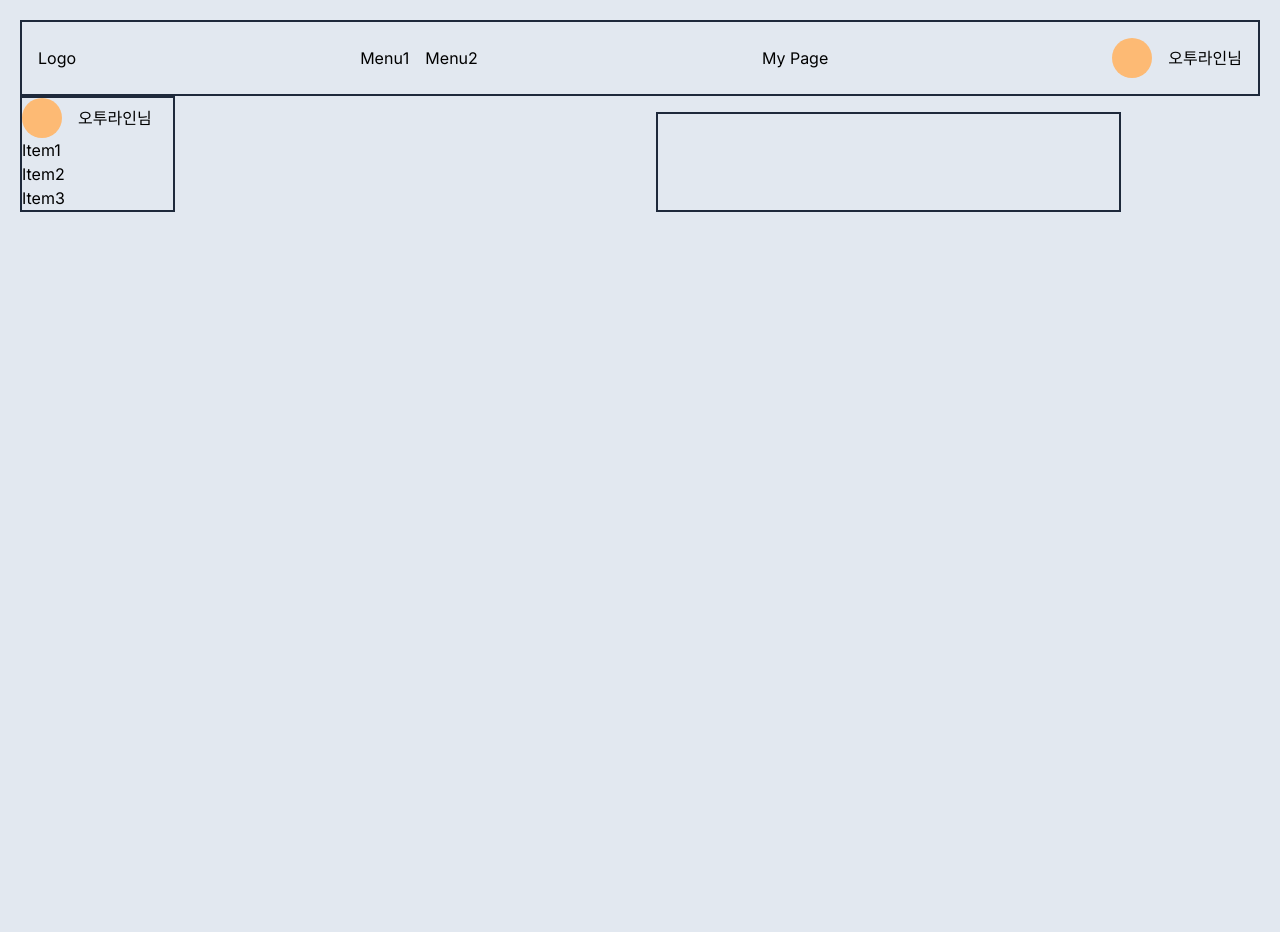
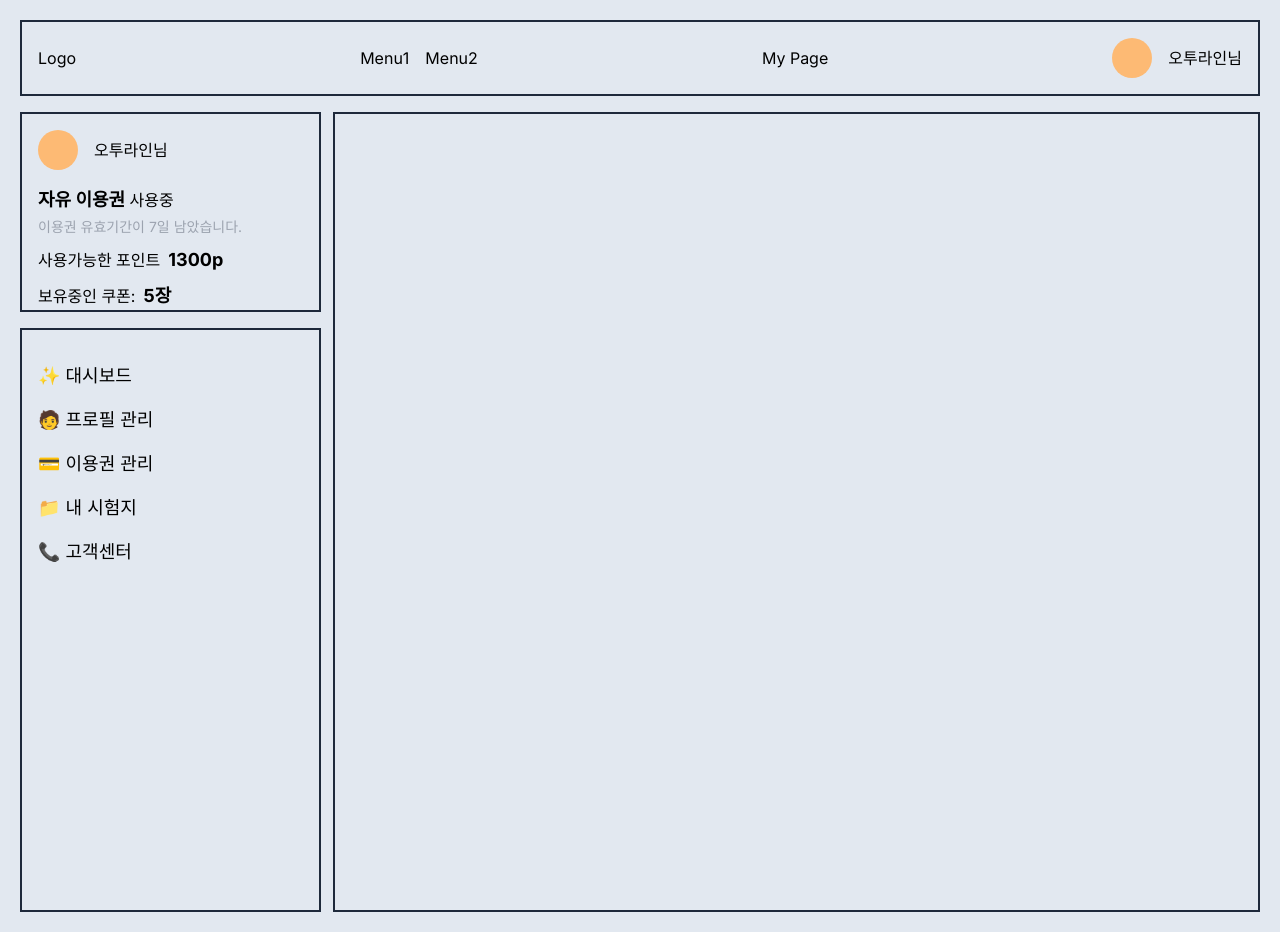
Before and after one commit to 93minki/next-app-router, a Next.js app: page / in a window 1280 px wide. Before the commit the page ends 800 px from the top, so only its background shows below. Built offline with nearby package versions, Linux system fonts and the light colour scheme.

Commit message:
sidebar markup

```diff
--- a/src/app/page.tsx
+++ b/src/app/page.tsx
@@ -23,9 +23,9 @@ export default function Home() {
           <div>오투라인님</div>
         </div>
       </div>
-      <div id="mainContainer" className="grid grid-cols-2  space-x-4 space-y-4">
-        <div id="sidebar" className="flex-col border-2 border-slate-800 w-1/4">
-          <div id="userInfo">
+      <div id="mainContainer" className="grid grid-cols-4 h-screen mt-4 gap-3">
+        <div id="sidebar" className="flex-col col-span-1 space-y-4">
+          <div id="userInfo" className="border-2 border-slate-800 p-4 h-1/4">
             <div className="flex items-center space-x-4">
               <div
                 id="avatar"
@@ -33,14 +33,44 @@ export default function Home() {
               ></div>
               <div>오투라인님</div>
             </div>
+            <div className="flex-col space-y-2">
+              <div className="flex-col mt-4">
+                <p className="inline-block">
+                  <span className="font-bold text-lg">자유 이용권</span> 사용중
+                </p>
+                <span className="inline-block text-sm text-gray-400">
+                  이용권 유효기간이 7일 남았습니다.
+                </span>
+              </div>
+              <div>
+                <p>
+                  사용가능한 포인트
+                  <span className="ml-2 text-lg font-bold">1300p</span>
+                </p>
+              </div>
+              <div>
+                <p>
+                  보유중인 쿠폰:
+                  <span className="ml-2 text-lg font-bold">5장</span>
+                </p>
+              </div>
+            </div>
           </div>
-          <div>Item1</div>
-          <div>Item2</div>
-          <div>Item3</div>
+
+          <div
+            id="itemlist"
+            className="border-2 pt-8 flex-col space-y-4 border-slate-800 p-4 h-[calc(75%-1rem)]"
+          >
+            <div className="text-lg">✨ 대시보드 </div>
+            <div className="text-lg">🧑 프로필 관리</div>
+            <div className="text-lg">💳 이용권 관리</div>
+            <div className="text-lg">📁 내 시험지</div>
+            <div className="text-lg">📞 고객센터</div>
+          </div>
         </div>
         <div
           id="content"
-          className="flex-col border-2 border-slate-800 w-3/4"
+          className="flex-col border-2 border-slate-800 col-span-3"
         ></div>
       </div>
     </div>
```
